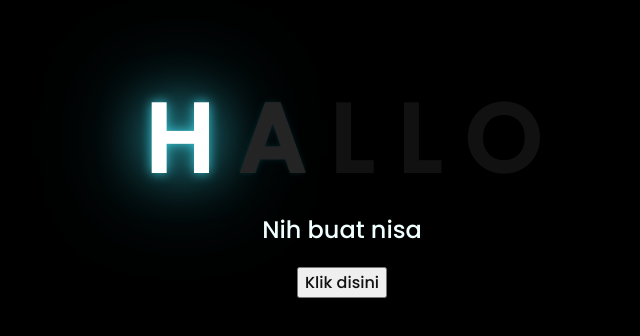
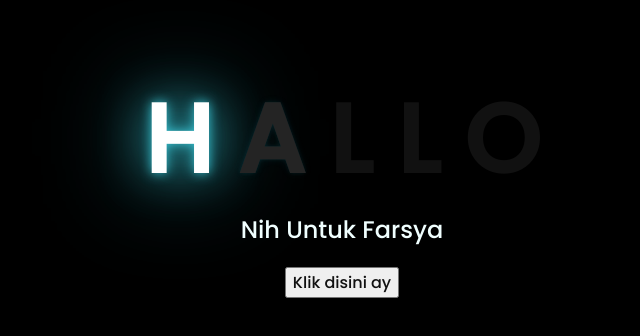
Before and after one commit to Kaaall/Flower, a plain HTML site: page index.html in a window 1280 px wide. Shown: the part 226-562 px from the top of the page, without its empty margins (306-946 px from the left). Drawn offline with Linux system fonts and the light colour scheme.

Commit message:
Update index.html

```diff
--- a/index.html
+++ b/index.html
@@ -18,11 +18,11 @@
         <span>O</span>
     </div>
     <div class="description">
-        <span>Nih buat nisa</span>
+        <span>Nih Untuk Farsya</span>
     </div>
     <div class="button">
         <button>
-            <a href="flower.html">Klik disini</a>
+            <a href="flower.html">Klik disini ay</a>
         </button>
 
     </div>
```
